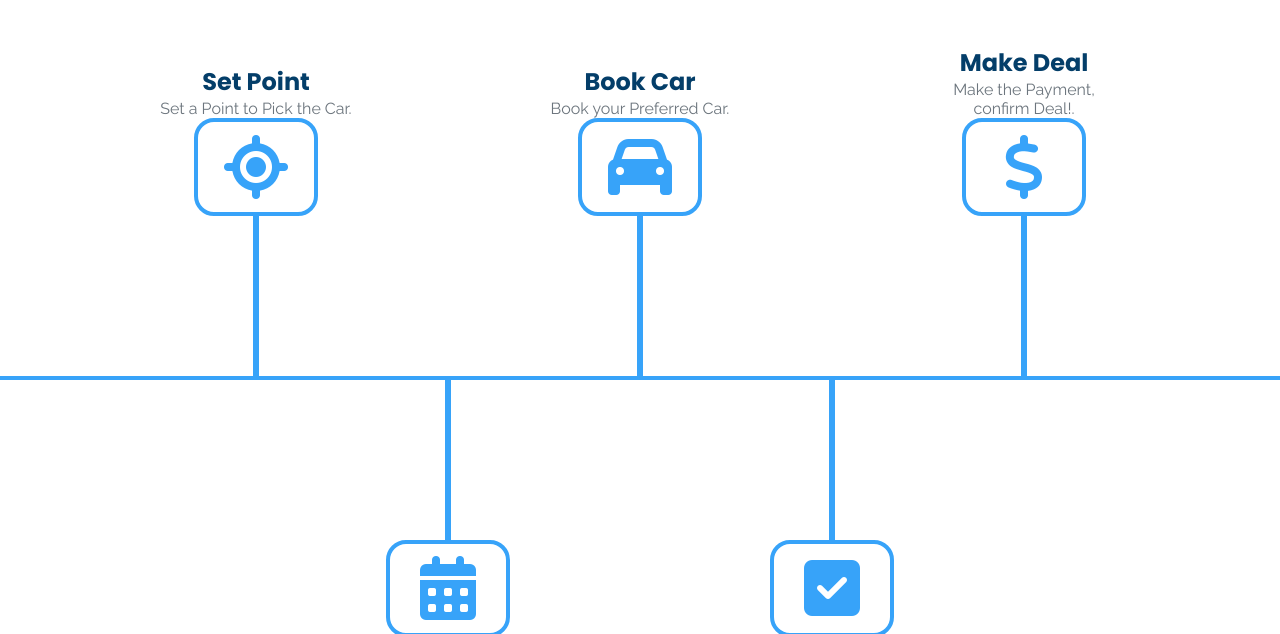
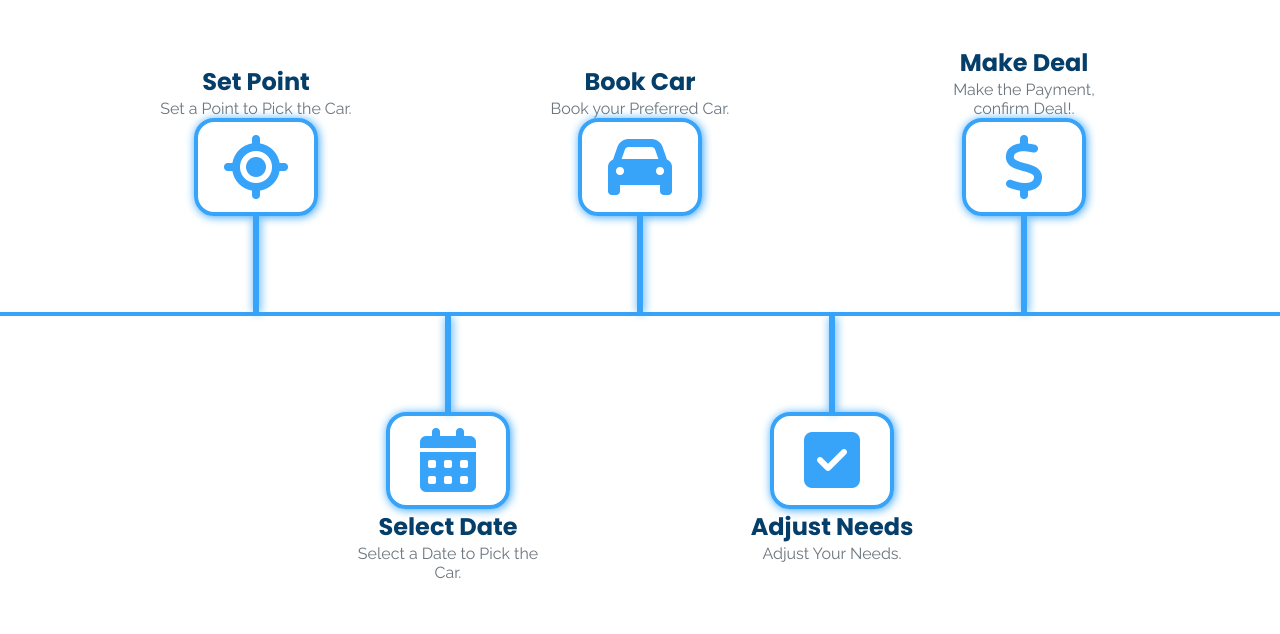
Before and after one commit to sanchitpahurkar/car-website-project, a plain HTML site: page src/index.html in a window 1280 px wide. Shown: the part 82-716 px from the top of the page. Drawn offline with Linux system fonts and the light colour scheme.

Commit message:
added easy steps to rent section

```diff
--- a/src/style.scss
+++ b/src/style.scss
@@ -48,6 +48,7 @@ $raleway-font : 'Raleway', sans-serif;
         display: flex;
         flex-direction: column;
         margin-top: 3em;
+
     }
     &__top{
         display: flex;
@@ -55,6 +56,7 @@ $raleway-font : 'Raleway', sans-serif;
         height: 100%;
         width: 100%;
         border-bottom: 4px solid $car-blue;
+        box-shadow: 1px 1px -10px $car-blue;
     }
     &__bottom{
         display:flex;
@@ -67,6 +69,7 @@ $raleway-font : 'Raleway', sans-serif;
         flex-direction: column;
         justify-content: end;
         align-items: center;
+
     }
     .bottomDiv{
         justify-content: start;
@@ -94,6 +97,7 @@ $raleway-font : 'Raleway', sans-serif;
         align-items: center;
         justify-content: center;
         color: $car-blue;
+        box-shadow: 1px 1px 10px $car-blue;
     }
     h2{
         color: $dark-blue;
@@ -103,11 +107,12 @@ $raleway-font : 'Raleway', sans-serif;
     }
     .vl{
         width: 6px;
-        height:20vh;
+        height:12vh;
         background: $car-blue;
         border-top: 20px;
         border-bottom: 20px;
         margin-bottom: 0;
+        box-shadow: 1px 1px 10px $car-blue;
     }
     .how{
         color: $car-blue;
```
Also changed, not shown: src/index.html (+0 -9 lines), src/style.css, 1 other file.
